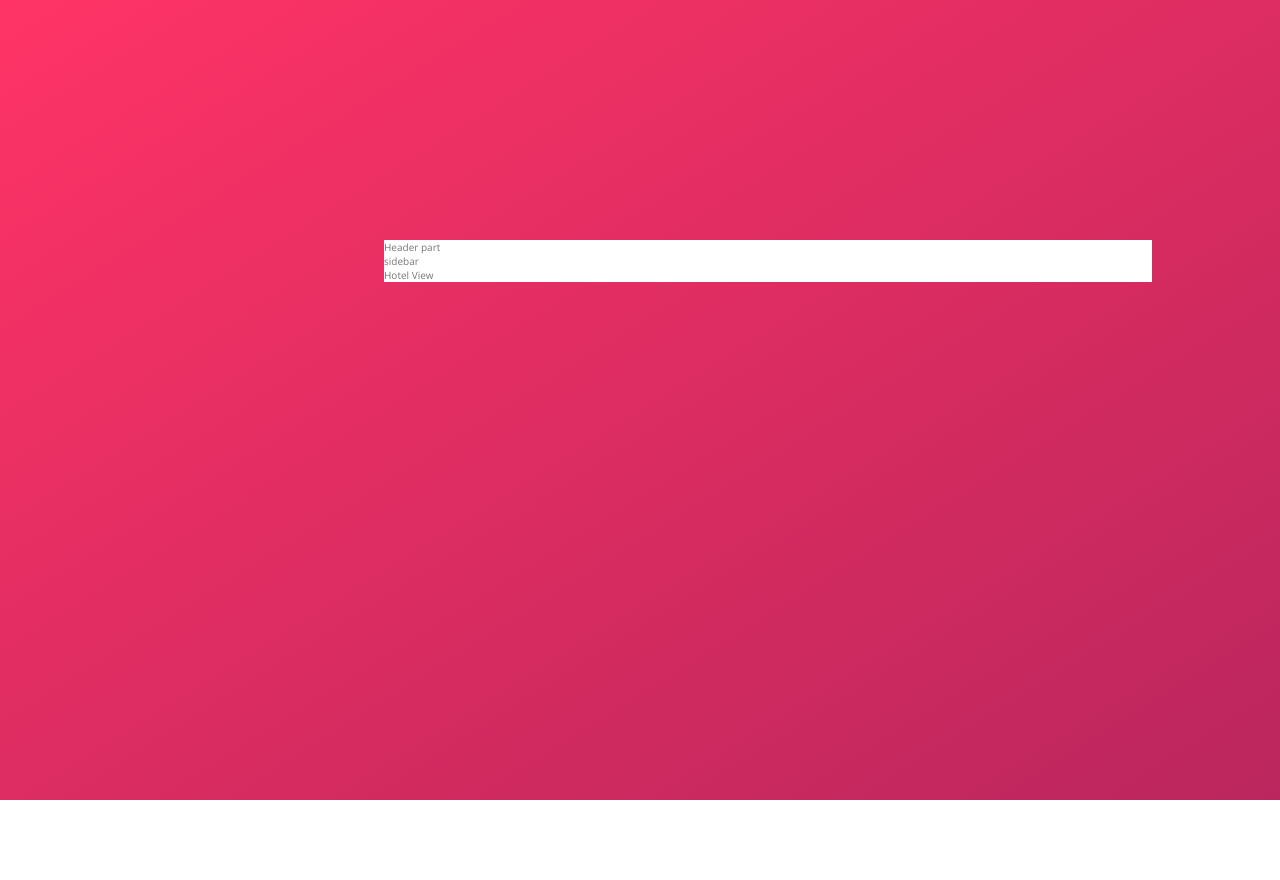
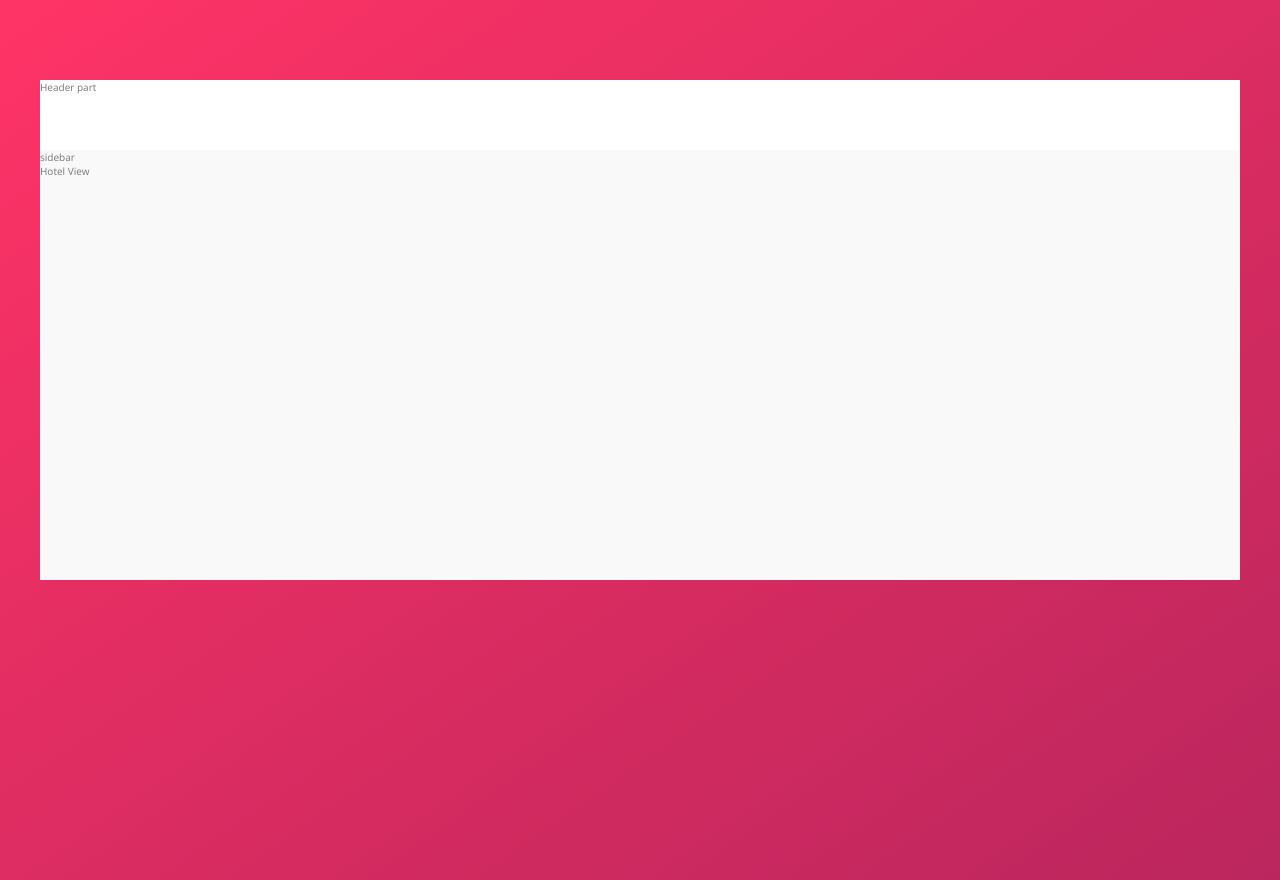
Before and after one commit to NikhilMudgal/Trillo, a website: page index.html in a window 1280 px wide. Before the commit the page ends 800 px from the top, so only its background shows below. Drawn offline with nearby package versions, Linux system fonts and the light colour scheme.

Commit message:
Setup container

```diff
--- a/sass/_base.scss
+++ b/sass/_base.scss
@@ -16,6 +16,8 @@
     --color-grey-dark-2: #777;
     --color-grey-dark-3: #999;
     --color-white: #fff;
+
+    --shadow-dark: 0 2rem 6rem var(0, 0, 0,.3)
 }
 
 * {
--- a/sass/_layouts.scss
+++ b/sass/_layouts.scss
@@ -1,7 +1,25 @@
 .container {
+    background-color: var(--color-grey-light-1);
+    max-width: 120rem;
+    margin: 8rem auto;
+    box-shadow: var(--shadow-dark);
+    min-height: 50rem;
+}
+
+.header {
+    height: 7rem;
     background-color: var(--color-white);
-    width: 60%;
-    position: absolute;
-    top: 30%;
-    left: 30%;
+    border-bottom: var(--color-grey-light-2);
 }
+
+.content {
+
+}
+
+.sidebar {
+
+}
+
+.hotel-view {
+
+}
--- a/sass/_variables.scss
+++ /dev/null
@@ -1,13 +0,0 @@
-
-$color-primary: #eb2f64;
-$color-primary-light: #FF3366;
-$color-primary-dark: #BA265D;
-
-$color-grey-light-1: #faf9f9;
-$color-grey-light-2: #f4f2f2;
-$color-grey-light-3: #f0eeee;
-$color-grey-light-4: #ccc;
-
-$color-grey-dark-1: #333;
-$color-grey-dark-2: #777;
-$color-grey-dark-3: #999;
```
Also changed, not shown: css/style.css.
